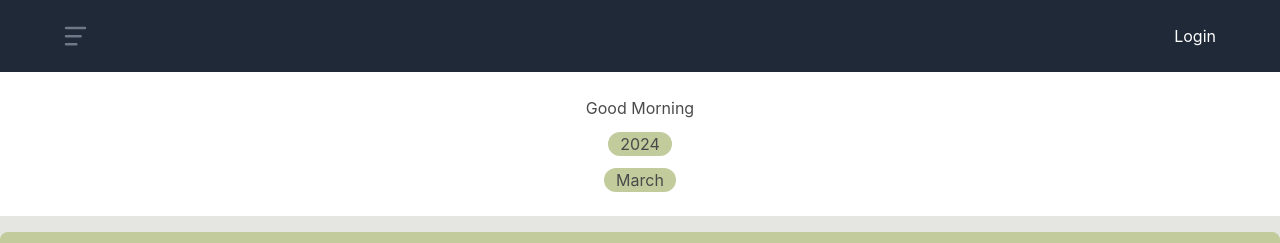
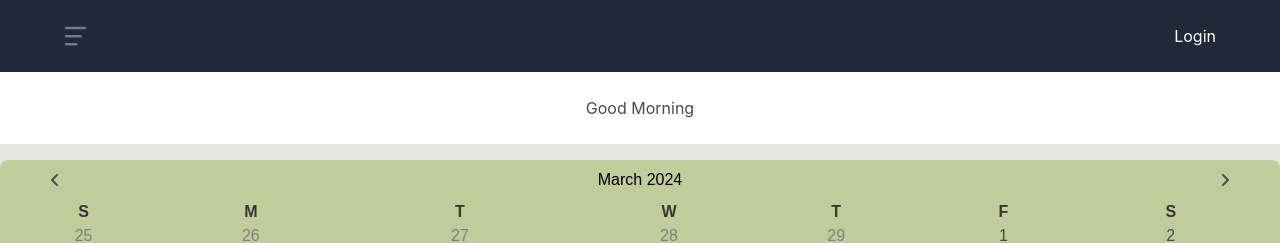
Before and after one commit to porcupine02/finalDevtools, a Vue app in the folder frontend/: page /AllTourCalendar in a window 1280 px wide. Shown: the top 243 px of the page. Built offline with nearby package versions, Linux system fonts and the light colour scheme; no server answers; what vue-sweetalert2 would draw is missing.

Commit message:
Update AllTourCalendar.vue

```diff
--- a/frontend/src/screen/AllTourCalendar.vue
+++ b/frontend/src/screen/AllTourCalendar.vue
@@ -20,10 +20,10 @@ import CheckBill from "../screen/CheckBill.vue";
     <section class="text-center justify-center items-center bg-white py-5" v-if="!showCheckBill">
       <h5>Good Morning</h5>
       <div class="flex text-center justify-center">
-        <h3 class="bg-[#C1CB9C] rounded-full px-3 my-3">{{ this.year }}</h3>
+        <!-- <h3 class="bg-[#C1CB9C] rounded-full px-3 my-3">{{ this.year }}</h3> -->
       </div>
       <div class="flex text-center justify-center">
-        <h3 class="bg-[#C1CB9C] rounded-full px-3">{{ this.textmonth[this.month] }}</h3>
+        <!-- <h3 class="bg-[#C1CB9C] rounded-full px-3">{{ this.textmonth[this.month] }}</h3> -->
       </div>
     </section>
     <section>
```
